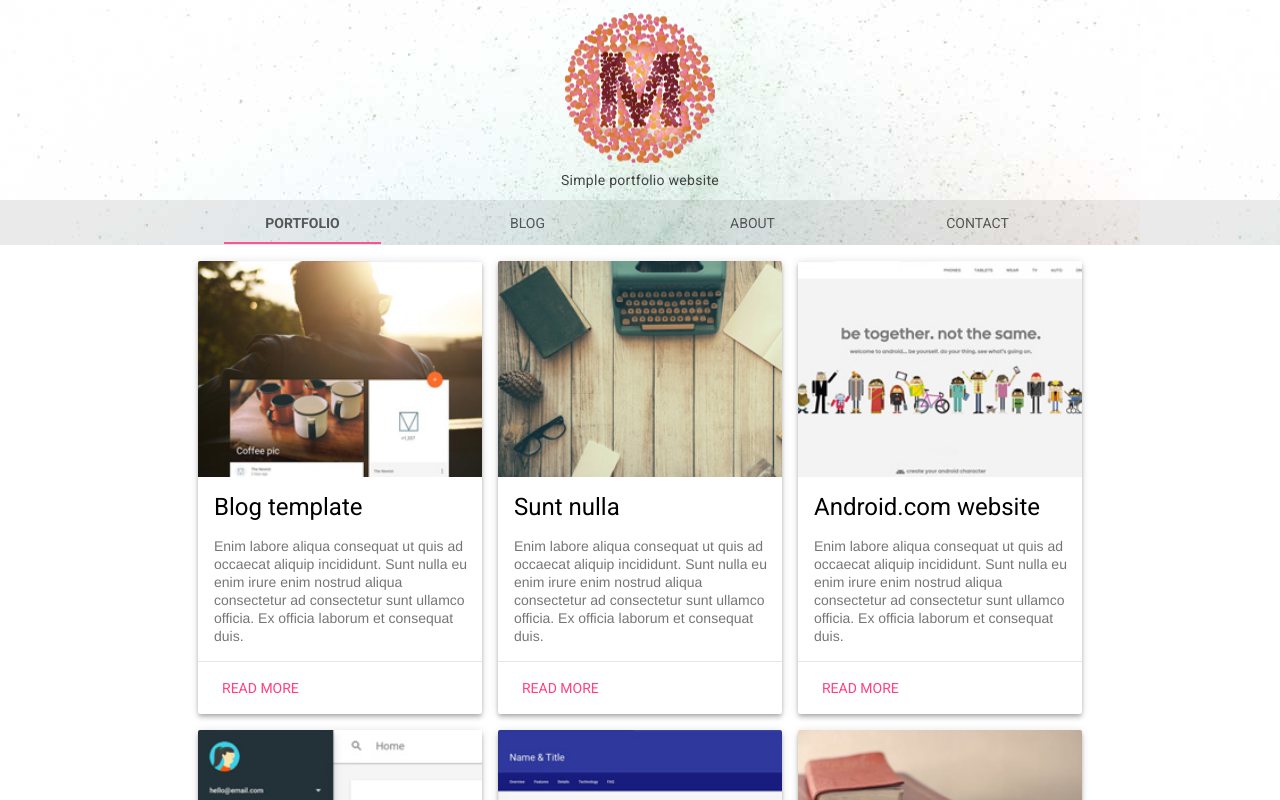
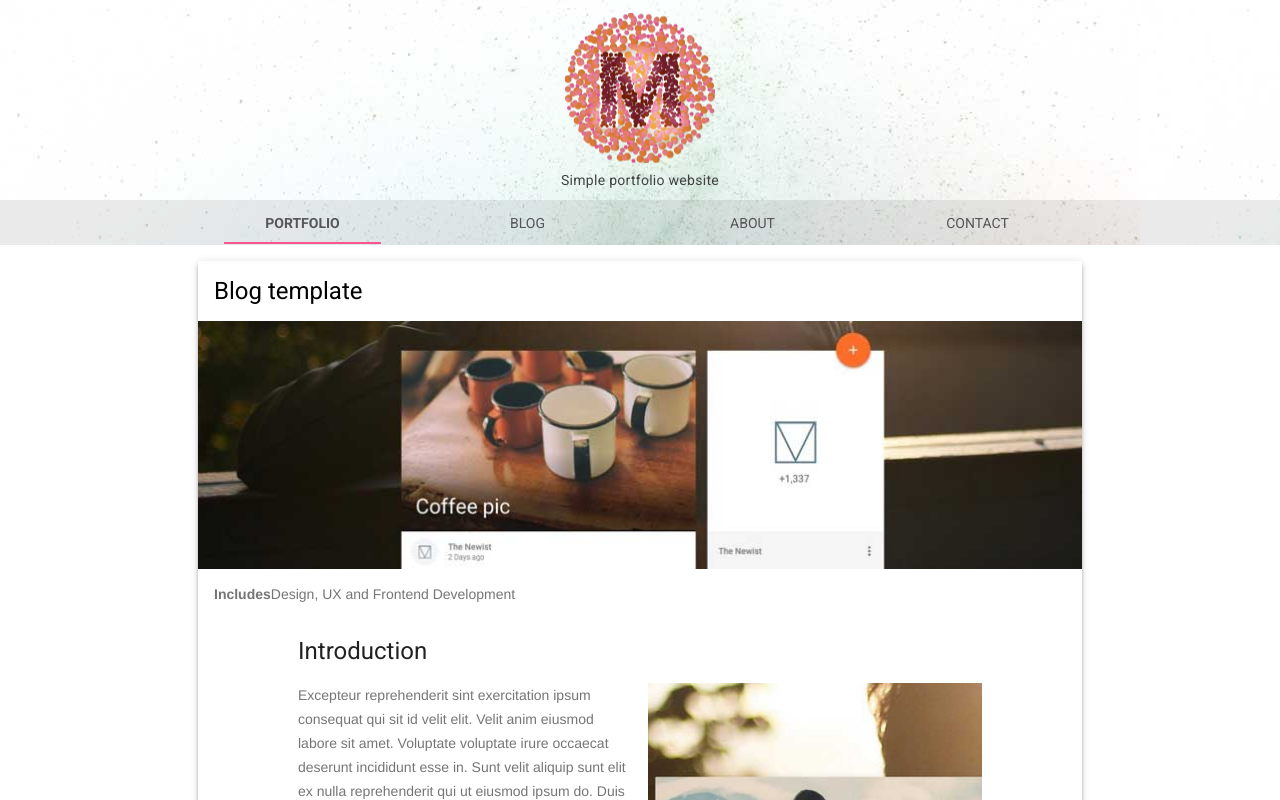
Before and after one commit to peterblazejewicz/ng-material-templates, an Angular app in the folder portfolio/: page /portfolio/example/01 in a window 1280 px wide. Before the commit this address led to /portfolio. Built offline with nearby package versions, Linux system fonts and the light colour scheme.

Commit message:
Example blog post subpage'

```diff
--- a/portfolio/src/app/app.module.ts
+++ b/portfolio/src/app/app.module.ts
@@ -9,6 +9,7 @@ import { PortfolioComponent } from './portfolio/portfolio.component';
 import { BlogComponent } from './blog/blog.component';
 import { AboutComponent } from './about/about.component';
 import { ContactComponent } from './contact/contact.component';
+import { ExampleComponent } from './example/example.component';
 
 @NgModule({
   declarations: [
@@ -16,7 +17,8 @@ import { ContactComponent } from './contact/contact.component';
     PortfolioComponent,
     BlogComponent,
     AboutComponent,
-    ContactComponent
+    ContactComponent,
+    ExampleComponent
   ],
   imports: [
     BrowserModule,
@@ -25,6 +27,7 @@ import { ContactComponent } from './contact/contact.component';
     RouterModule.forRoot([
       { path: '', redirectTo: 'portfolio', pathMatch: 'full' },
       { path: 'portfolio', component: PortfolioComponent },
+      { path: 'portfolio/example/:id', component: ExampleComponent },
       { path: 'blog', component: BlogComponent },
       { path: 'about', component: AboutComponent },
       { path: 'contact', component: ContactComponent },
--- /dev/null
+++ b/portfolio/src/app/example/example.component.html
@@ -0,0 +1,58 @@
+<div class="mdl-grid portfolio-max-width">
+  <div class="mdl-cell mdl-cell--12-col mdl-card mdl-shadow--4dp">
+    <div class="mdl-card__title">
+      <h2 class="mdl-card__title-text">Blog template</h2>
+    </div>
+    <div class="mdl-card__media">
+      <img class="article-image" src=" images/portfolio-example-01.jpg" border="0" alt="">
+    </div>
+    <div class="mdl-card__supporting-text">
+      <strong>Includes</strong>
+      <span>Design, UX and Frontend Development</span>
+    </div>
+    <div class="mdl-grid portfolio-copy">
+      <h3 class="mdl-cell mdl-cell--12-col mdl-typography--headline">Introduction</h3>
+      <div class="mdl-cell mdl-cell--6-col mdl-card__supporting-text no-padding">
+        <p>
+          Excepteur reprehenderit sint exercitation ipsum consequat qui sit id velit elit. Velit anim eiusmod labore sit amet. Voluptate
+          voluptate irure occaecat deserunt incididunt esse in. Sunt velit aliquip sunt elit ex nulla reprehenderit qui ut
+          eiusmod ipsum do. Duis veniam reprehenderit laborum occaecat id proident nulla veniam. Duis enim deserunt voluptate
+          aute veniam sint pariatur exercitation. Irure mollit est sit labore est deserunt pariatur duis aute laboris cupidatat.
+          Consectetur consequat esse est sit veniam adipisicing ipsum enim irure.
+        </p>
+      </div>
+      <div class="mdl-cell mdl-cell--6-col">
+        <img class="article-image" src=" images/portfolio-example-02.jpg" border="0" alt="">
+      </div>
+      <h3 class="mdl-cell mdl-cell--12-col mdl-typography--headline">Initial Ideas</h3>
+      <div class="mdl-cell mdl-cell--6-col">
+        <img class="article-image" src=" images/portfolio-example-03.jpg" border="0" alt="">
+      </div>
+      <div class="mdl-cell mdl-cell--6-col mdl-card__supporting-text no-padding ">
+        <p>
+          Excepteur reprehenderit sint exercitation ipsum consequat qui sit id velit elit. Velit anim eiusmod labore sit amet. Voluptate
+          voluptate irure occaecat deserunt incididunt esse in. Sunt velit aliquip sunt elit ex nulla reprehenderit qui ut
+          eiusmod ipsum do. Duis veniam reprehenderit laborum occaecat id proident nulla veniam. Duis enim deserunt voluptate
+          aute veniam sint pariatur exercitation. Irure mollit est sit labore est deserunt pariatur duis aute laboris cupidatat.
+          Consectetur consequat esse est sit veniam adipisicing ipsum enim irure.
+        </p>
+      </div>
+      <h3 class="mdl-cell mdl-cell--12-col mdl-typography--headline">Final Concept</h3>
+      <div class="mdl-cell mdl-cell--6-col">
+        <img class="article-image" src=" images/portfolio-example-05.jpg" border="0" alt="">
+      </div>
+      <div class="mdl-cell mdl-cell--6-col">
+        <img class="article-image" src=" images/portfolio-example-06.jpg" border="0" alt="">
+      </div>
+      <div class="mdl-cell mdl-cell--8-col mdl-card__supporting-text no-padding ">
+        <p>
+          Excepteur reprehenderit sint exercitation ipsum consequat qui sit id velit elit. Velit anim eiusmod labore sit amet. Voluptate
+          voluptate irure occaecat deserunt incididunt esse in. Sunt velit aliquip sunt elit ex nulla reprehenderit qui ut
+          eiusmod ipsum do. Duis veniam reprehenderit laborum occaecat id proident nulla veniam. Duis enim deserunt voluptate
+          aute veniam sint pariatur exercitation. Irure mollit est sit labore est deserunt pariatur duis aute laboris cupidatat.
+          Consectetur consequat esse est sit veniam adipisicing ipsum enim irure.
+        </p>
+      </div>
+    </div>
+  </div>
+</div>
--- a/portfolio/src/app/portfolio/portfolio.component.html
+++ b/portfolio/src/app/portfolio/portfolio.component.html
@@ -1,7 +1,7 @@
 <div class="mdl-grid portfolio-max-width">
   <div class="mdl-cell mdl-card mdl-shadow--4dp portfolio-card">
     <div class="mdl-card__media">
-      <img class="article-image" src=" images/example-work01.jpg" border="0" alt="">
+      <img class="article-image" src="images/example-work01.jpg" border="0" alt="">
     </div>
     <div class="mdl-card__title">
       <h2 class="mdl-card__title-text">Blog template</h2>
@@ -11,12 +11,12 @@
       ad consectetur sunt ullamco officia. Ex officia laborum et consequat duis.
     </div>
     <div class="mdl-card__actions mdl-card--border">
-      <a class="mdl-button mdl-button--colored mdl-js-button mdl-js-ripple-effect mdl-button--accent" href="portfolio-example01.html">Read more</a>
+      <a class="mdl-button mdl-button--colored mdl-js-button mdl-js-ripple-effect mdl-button--accent" routerLink="/portfolio/example/01">Read more</a>
     </div>
   </div>
   <div class="mdl-cell mdl-card mdl-shadow--4dp portfolio-card">
     <div class="mdl-card__media">
-      <img class="article-image" src=" images/example-work07.jpg" border="0" alt="">
+      <img class="article-image" src="images/example-work07.jpg" border="0" alt="">
     </div>
     <div class="mdl-card__title">
       <h2 class="mdl-card__title-text">Sunt nulla</h2>
@@ -26,12 +26,12 @@
       ad consectetur sunt ullamco officia. Ex officia laborum et consequat duis.
     </div>
     <div class="mdl-card__actions mdl-card--border">
-      <a class="mdl-button mdl-button--colored mdl-js-button mdl-js-ripple-effect mdl-button--accent" href="portfolio-example01.html">Read more</a>
+      <a class="mdl-button mdl-button--colored mdl-js-button mdl-js-ripple-effect mdl-button--accent" routerLink="/portfolio/example/01">Read more</a>
     </div>
   </div>
   <div class="mdl-cell mdl-card mdl-shadow--4dp portfolio-card">
     <div class="mdl-card__media">
-      <img class="article-image" src=" images/example-work02.jpg" border="0" alt="">
+      <img class="article-image" src="images/example-work02.jpg" border="0" alt="">
     </div>
     <div class="mdl-card__title">
       <h2 class="mdl-card__title-text">Android.com website</h2>
@@ -41,12 +41,12 @@
       ad consectetur sunt ullamco officia. Ex officia laborum et consequat duis.
     </div>
     <div class="mdl-card__actions mdl-card--border">
-      <a class="mdl-button mdl-button--colored mdl-js-button mdl-js-ripple-effect mdl-button--accent" href="portfolio-example01.html">Read more</a>
+      <a class="mdl-button mdl-button--colored mdl-js-button mdl-js-ripple-effect mdl-button--accent" routerLink="/portfolio/example/01">Read more</a>
     </div>
   </div>
   <div class="mdl-cell mdl-card mdl-shadow--4dp portfolio-card">
     <div class="mdl-card__media">
-      <img class="article-image" src=" images/example-work03.jpg" border="0" alt="">
+      <img class="article-image" src="images/example-work03.jpg" border="0" alt="">
     </div>
     <div class="mdl-card__title">
       <h2 class="mdl-card__title-text">Dashboard template</h2>
@@ -56,12 +56,12 @@
       ad consectetur sunt ullamco officia. Ex officia laborum et consequat duis.
     </div>
     <div class="mdl-card__actions mdl-card--border">
-      <a class="mdl-button mdl-button--colored mdl-js-button mdl-js-ripple-effect mdl-button--accent" href="portfolio-example01.html">Read more</a>
+      <a class="mdl-button mdl-button--colored mdl-js-button mdl-js-ripple-effect mdl-button--accent" routerLink="/portfolio/example/01">Read more</a>
     </div>
   </div>
   <div class="mdl-cell mdl-card mdl-shadow--4dp portfolio-card">
     <div class="mdl-card__media">
-      <img class="article-image" src=" images/example-work04.jpg" border="0" alt="">
+      <img class="article-image" src="images/example-work04.jpg" border="0" alt="">
     </div>
     <div class="mdl-card__title">
       <h2 class="mdl-card__title-text">Text-heavy website</h2>
@@ -71,12 +71,12 @@
       ad consectetur sunt ullamco officia. Ex officia laborum et consequat duis.
     </div>
     <div class="mdl-card__actions mdl-card--border">
-      <a class="mdl-button mdl-button--colored mdl-js-button mdl-js-ripple-effect mdl-button--accent" href="portfolio-example01.html">Read more</a>
+      <a class="mdl-button mdl-button--colored mdl-js-button mdl-js-ripple-effect mdl-button--accent" routerLink="/portfolio/example/01">Read more</a>
     </div>
   </div>
   <div class="mdl-cell mdl-card mdl-shadow--4dp portfolio-card">
     <div class="mdl-card__media">
-      <img class="article-image" src=" images/example-work08.jpg" border="0" alt="">
+      <img class="article-image" src="images/example-work08.jpg" border="0" alt="">
     </div>
     <div class="mdl-card__title">
       <h2 class="mdl-card__title-text">Ex officia laborum</h2>
@@ -86,12 +86,12 @@
       ad consectetur sunt ullamco officia. Ex officia laborum et consequat duis.
     </div>
     <div class="mdl-card__actions mdl-card--border">
-      <a class="mdl-button mdl-button--colored mdl-js-button mdl-js-ripple-effect mdl-button--accent" href="portfolio-example01.html">Read more</a>
+      <a class="mdl-button mdl-button--colored mdl-js-button mdl-js-ripple-effect mdl-button--accent" routerLink="/portfolio/example/01">Read more</a>
     </div>
   </div>
   <div class="mdl-cell mdl-card mdl-shadow--4dp portfolio-card">
     <div class="mdl-card__media">
-      <img class="article-image" src=" images/example-work05.jpg" border="0" alt="">
+      <img class="article-image" src="images/example-work05.jpg" border="0" alt="">
     </div>
     <div class="mdl-card__title">
       <h2 class="mdl-card__title-text">Stand-alone article</h2>
@@ -101,12 +101,12 @@
       ad consectetur sunt ullamco officia. Ex officia laborum et consequat duis.
     </div>
     <div class="mdl-card__actions mdl-card--border">
-      <a class="mdl-button mdl-button--colored mdl-js-button mdl-js-ripple-effect mdl-button--accent" href="portfolio-example01.html">Read more</a>
+      <a class="mdl-button mdl-button--colored mdl-js-button mdl-js-ripple-effect mdl-button--accent" routerLink="/portfolio/example/01">Read more</a>
     </div>
   </div>
   <div class="mdl-cell mdl-card mdl-shadow--4dp portfolio-card">
     <div class="mdl-card__media">
-      <img class="article-image" src=" images/example-work06.jpg" border="0" alt="">
+      <img class="article-image" src="images/example-work06.jpg" border="0" alt="">
     </div>
     <div class="mdl-card__title">
       <h2 class="mdl-card__title-text">MDL website</h2>
@@ -116,12 +116,12 @@
       ad consectetur sunt ullamco officia. Ex officia laborum et consequat duis.
     </div>
     <div class="mdl-card__actions mdl-card--border">
-      <a class="mdl-button mdl-button--colored mdl-js-button mdl-js-ripple-effect mdl-button--accent" href="portfolio-example01.html">Read more</a>
+      <a class="mdl-button mdl-button--colored mdl-js-button mdl-js-ripple-effect mdl-button--accent" routerLink="/portfolio/example/01">Read more</a>
     </div>
   </div>
   <div class="mdl-cell mdl-card mdl-shadow--4dp portfolio-card">
     <div class="mdl-card__media">
-      <img class="article-image" src=" images/example-work09.jpg" border="0" alt="">
+      <img class="article-image" src="images/example-work09.jpg" border="0" alt="">
     </div>
     <div class="mdl-card__title">
       <h2 class="mdl-card__title-text">Consequat ut quis</h2>
@@ -131,7 +131,7 @@
       ad consectetur sunt ullamco officia. Ex officia laborum et consequat duis.
     </div>
     <div class="mdl-card__actions mdl-card--border">
-      <a class="mdl-button mdl-button--colored mdl-js-button mdl-js-ripple-effect mdl-button--accent" href="portfolio-example01.html">Read more</a>
+      <a class="mdl-button mdl-button--colored mdl-js-button mdl-js-ripple-effect mdl-button--accent" routerLink="/portfolio/example/01">Read more</a>
     </div>
   </div>
 </div>
```
Also changed, not shown: portfolio/src/app/example/example.component.ts (added, +15 -0 lines), portfolio/src/app/example/example.component.scss (added), 1 other file (tests, documents, lock files or other folders).
